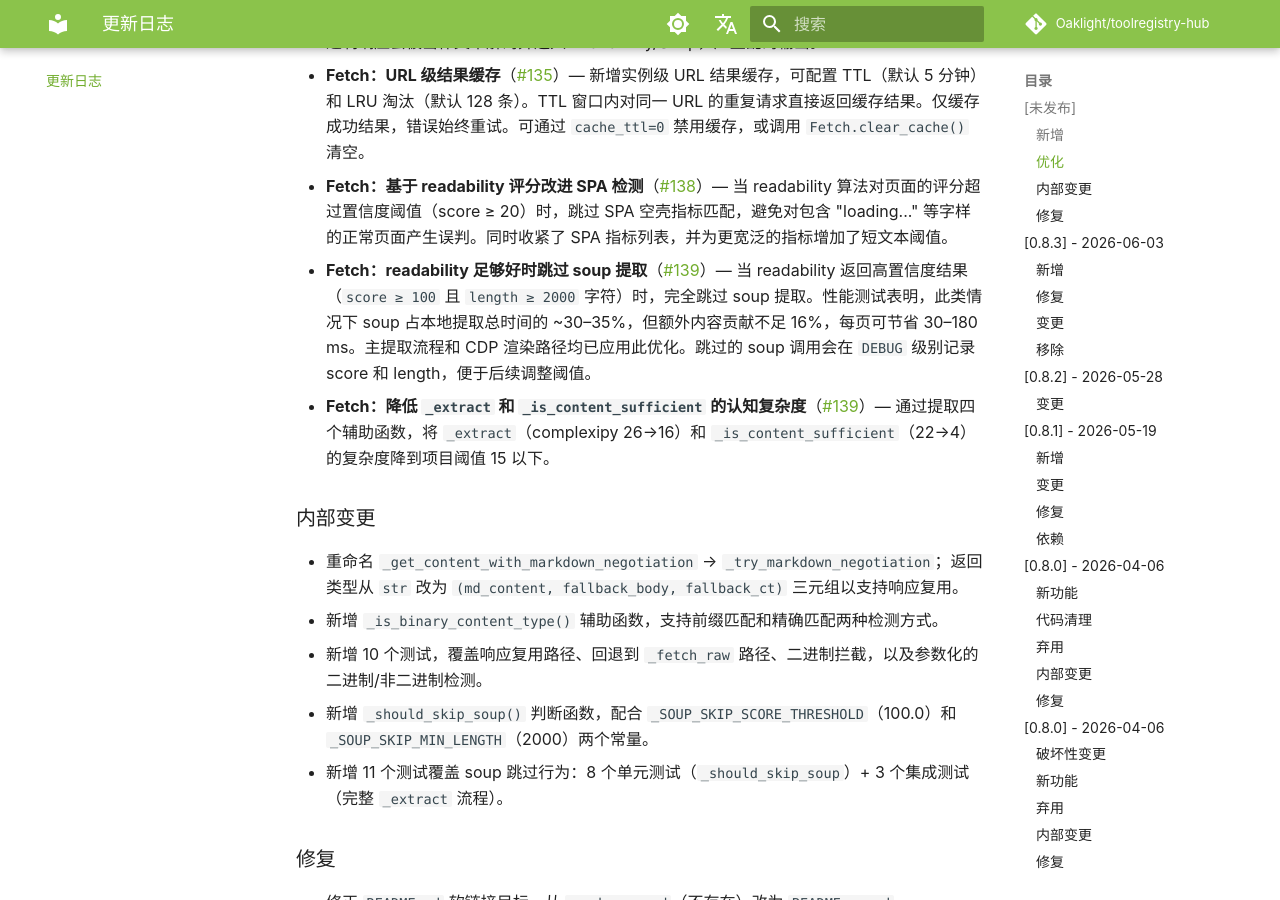
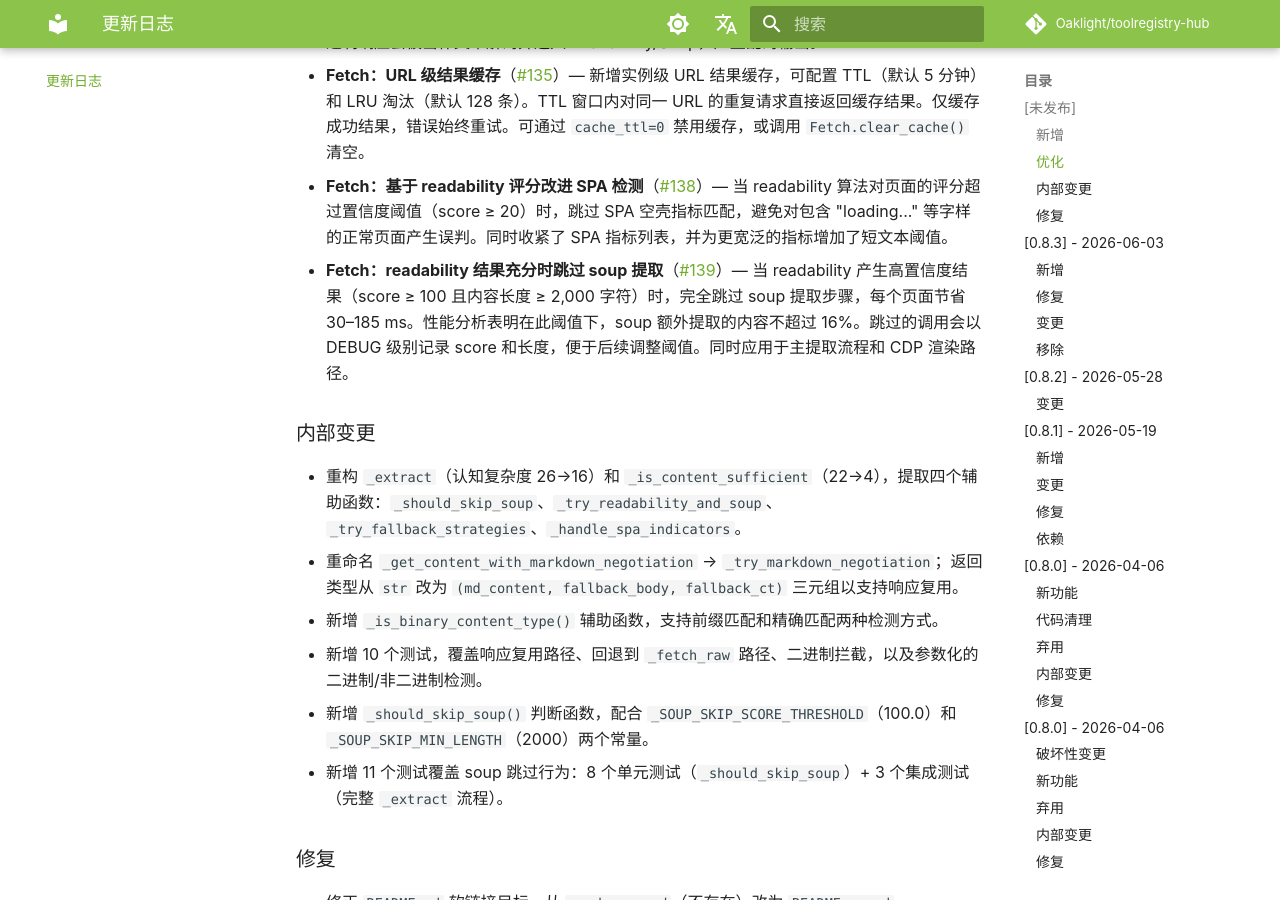
Before and after one commit to Oaklight/toolregistry-hub, an MkDocs documentation site: the page built from docs/changelog.md, in a window 1280 px wide and 900 px high, scrolled down 912 px. Built offline with MkDocs 1.6.1 and Material for MkDocs 9.7.7, drawn with Linux system fonts in a browser that asks for light colours; some web fonts are replaced; comment, search, counter and statistics services are not loaded.

Commit message:
docs(zh): 更新 changelog 和 fetch 工具文档 (#135, #138, #139)

```diff
--- a/docs/changelog.md
+++ b/docs/changelog.md
@@ -28,11 +28,11 @@ author: Oaklight
 - **Fetch：二进制内容类型提前拦截**（[#132](https://github.com/Oaklight/toolregistry-hub/pull/132)）— 返回二进制内容类型（`image/*`、`audio/*`、`video/*`、`font/*`、`application/pdf`、`application/zip`、`application/octet-stream` 等）的 URL 现在会在进入提取流程前被检测到，并抛出带描述信息的 `FetchError`。此前二进制响应会被当作文本解码并送入 Readability/Soup，产生乱码输出。
 - **Fetch：URL 级结果缓存**（[#135](https://github.com/Oaklight/toolregistry-hub/pull/135)）— 新增实例级 URL 结果缓存，可配置 TTL（默认 5 分钟）和 LRU 淘汰（默认 128 条）。TTL 窗口内对同一 URL 的重复请求直接返回缓存结果。仅缓存成功结果，错误始终重试。可通过 `cache_ttl=0` 禁用缓存，或调用 `Fetch.clear_cache()` 清空。
 - **Fetch：基于 readability 评分改进 SPA 检测**（[#138](https://github.com/Oaklight/toolregistry-hub/pull/138)）— 当 readability 算法对页面的评分超过置信度阈值（score ≥ 20）时，跳过 SPA 空壳指标匹配，避免对包含 "loading..." 等字样的正常页面产生误判。同时收紧了 SPA 指标列表，并为更宽泛的指标增加了短文本阈值。
-- **Fetch：readability 足够好时跳过 soup 提取**（[#139](https://github.com/Oaklight/toolregistry-hub/pull/139)）— 当 readability 返回高置信度结果（`score ≥ 100` 且 `length ≥ 2000` 字符）时，完全跳过 soup 提取。性能测试表明，此类情况下 soup 占本地提取总时间的 ~30–35%，但额外内容贡献不足 16%，每页可节省 30–180 ms。主提取流程和 CDP 渲染路径均已应用此优化。跳过的 soup 调用会在 `DEBUG` 级别记录 score 和 length，便于后续调整阈值。
-- **Fetch：降低 `_extract` 和 `_is_content_sufficient` 的认知复杂度**（[#139](https://github.com/Oaklight/toolregistry-hub/pull/139)）— 通过提取四个辅助函数，将 `_extract`（complexipy 26→16）和 `_is_content_sufficient`（22→4）的复杂度降到项目阈值 15 以下。
+- **Fetch：readability 结果充分时跳过 soup 提取**（[#139](https://github.com/Oaklight/toolregistry-hub/pull/139)）— 当 readability 产生高置信度结果（score ≥ 100 且内容长度 ≥ 2,000 字符）时，完全跳过 soup 提取步骤，每个页面节省 30–185 ms。性能分析表明在此阈值下，soup 额外提取的内容不超过 16%。跳过的调用会以 DEBUG 级别记录 score 和长度，便于后续调整阈值。同时应用于主提取流程和 CDP 渲染路径。
 
 ### 内部变更
 
+- 重构 `_extract`（认知复杂度 26→16）和 `_is_content_sufficient`（22→4），提取四个辅助函数：`_should_skip_soup`、`_try_readability_and_soup`、`_try_fallback_strategies`、`_handle_spa_indicators`。
 - 重命名 `_get_content_with_markdown_negotiation` → `_try_markdown_negotiation`；返回类型从 `str` 改为 `(md_content, fallback_body, fallback_ct)` 三元组以支持响应复用。
 - 新增 `_is_binary_content_type()` 辅助函数，支持前缀匹配和精确匹配两种检测方式。
 - 新增 10 个测试，覆盖响应复用路径、回退到 `_fetch_raw` 路径、二进制拦截，以及参数化的二进制/非二进制检测。
```
